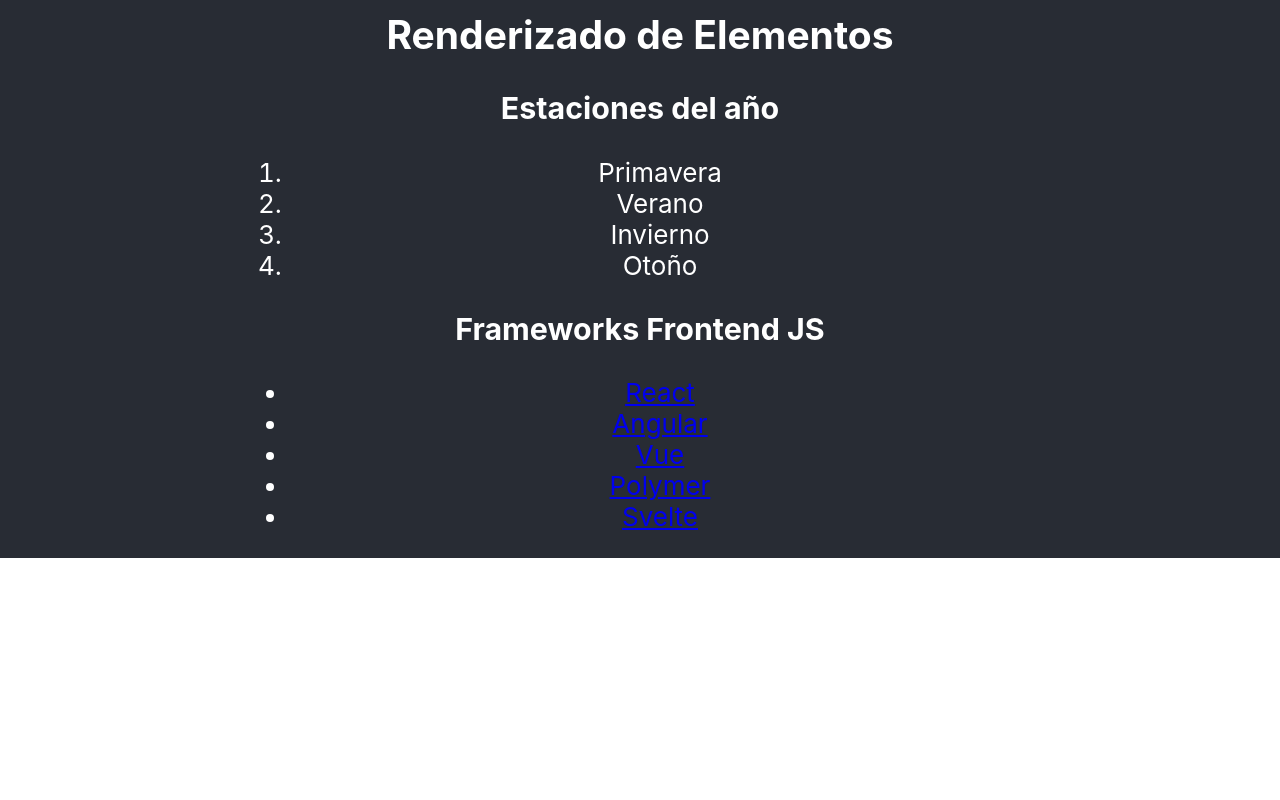
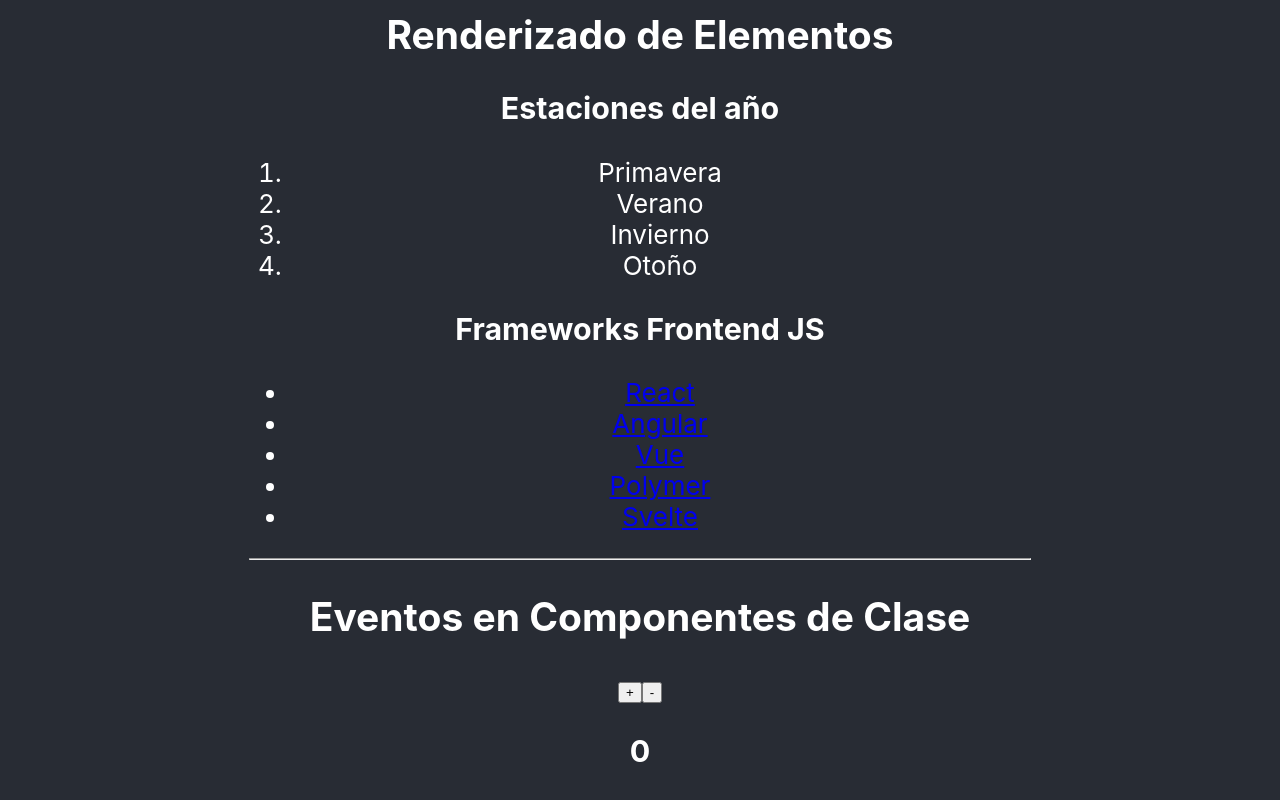
Before and after one commit to DaniCis/React_basicos, a React (Create React App) app: page / in a window 1280 px wide. Shown: the part 929-1729 px from the top of the page. Before the commit the page ends 1487 px from the top, so only its background shows below. Built offline with nearby package versions, Linux system fonts and the light colour scheme; the HTML template or start-up script is replaced by a standard one.

Commit message:
events and bind

```diff
--- a/src/App.js
+++ b/src/App.js
@@ -4,6 +4,7 @@
 import Propiedades from "./components/Propiedades";
 import RenderizadoCondicional from "./components/RenderizadoCondicional";
 import RenderizadoElementos from './components/RenderizadoElementos';
+import Eventos from './components/Eventos';
 
 function App() {
   return (
@@ -27,6 +28,8 @@
         <RenderizadoCondicional />
         <hr/>
         <RenderizadoElementos />
+        <hr/>
+        <Eventos />
         </section>
       </header>
     </div>
--- /dev/null
+++ b/src/components/Eventos.js
@@ -0,0 +1,37 @@
+import React, { Component } from 'react'
+
+export default class Eventos extends Component {
+
+    constructor(props){
+        super(props)
+        this.state = {
+            contador:0,
+        };
+        this.sumar = this.sumar.bind(this)//unir los this.
+        this.restar = this.restar.bind(this)
+    }
+
+    sumar(){
+        this.setState({
+            contador:this.state.contador+1,
+        })
+    }
+    restar(){
+        this.setState({
+            contador:this.state.contador-1,
+        })
+    }
+
+  render() {
+    return (
+        <div>
+            <h2>Eventos en Componentes de Clase</h2>
+            <nav>
+                <button onClick={this.sumar}>+</button>
+                <button onClick={this.restar}>-</button>
+            </nav>
+            <h3>{this.state.contador}</h3>
+        </div>
+    )
+  }
+}
```
